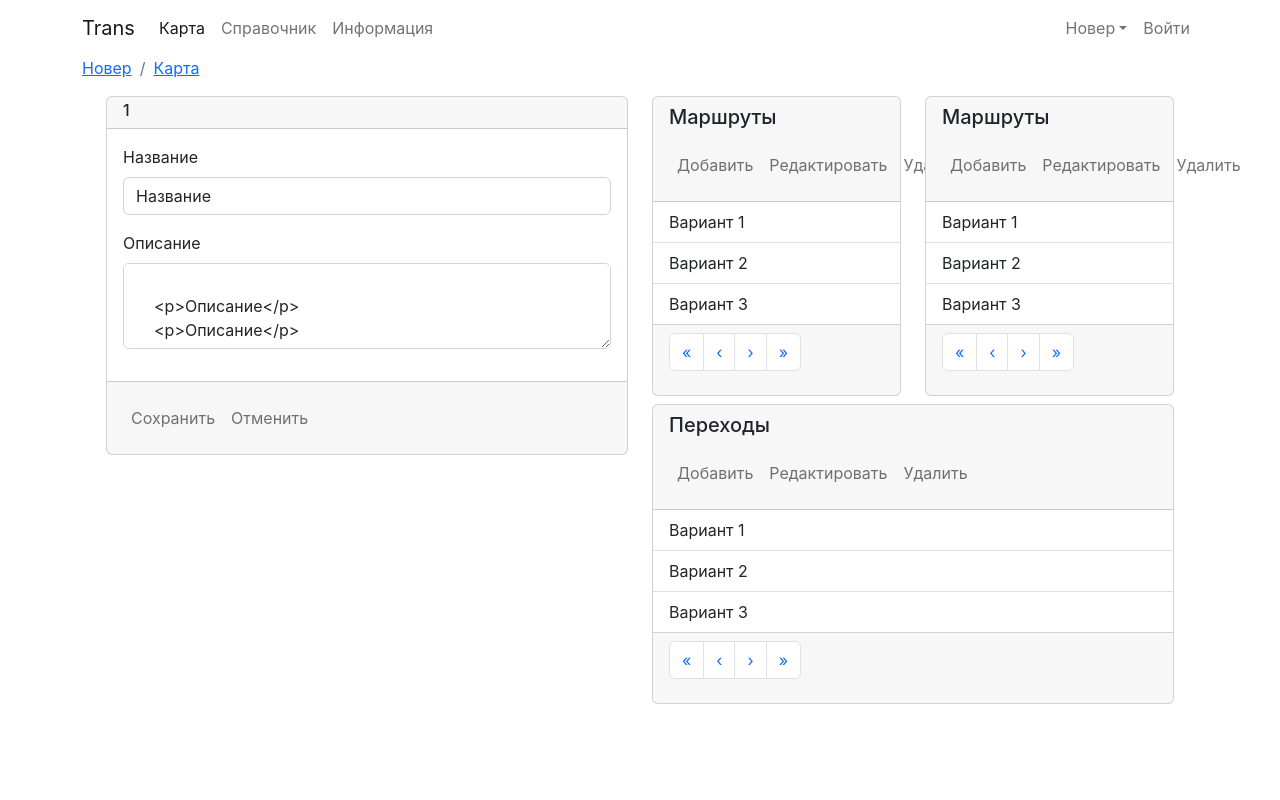
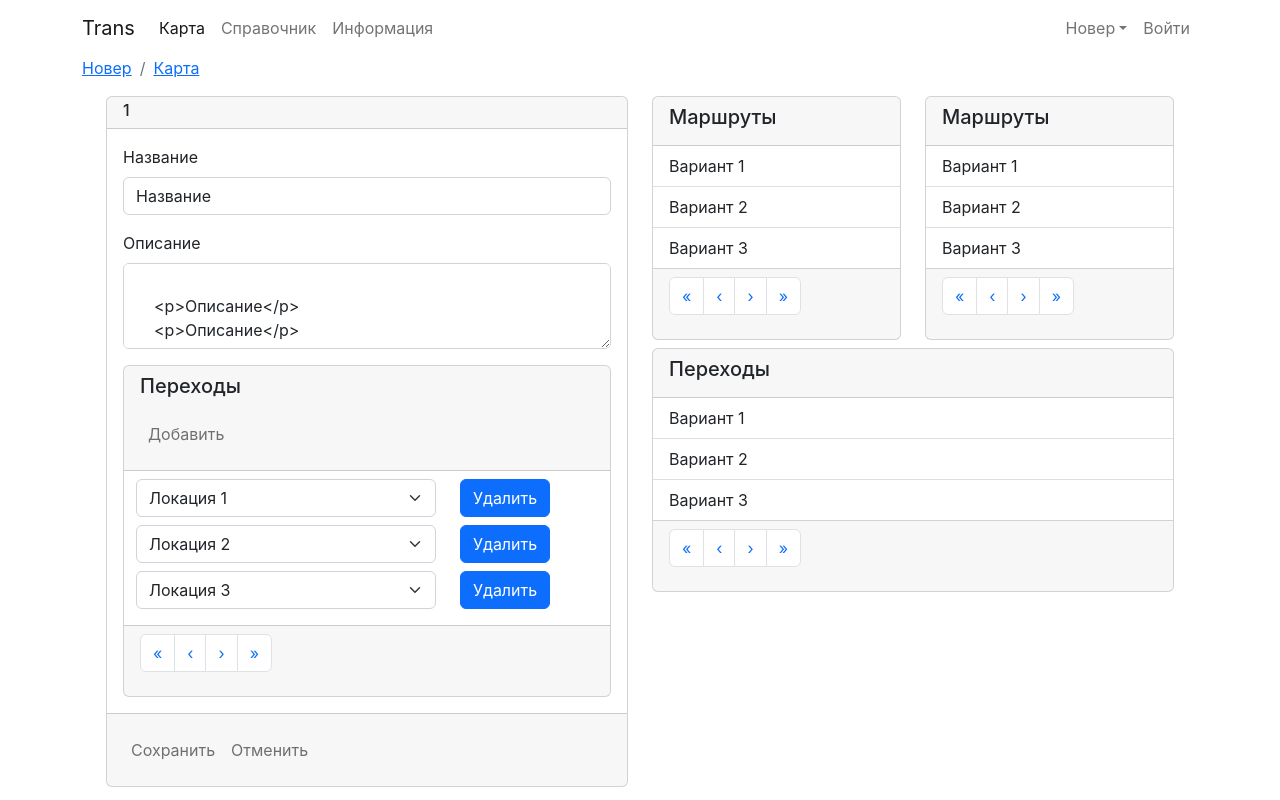
Before and after one commit to d2emon/trans-node, a React (Create React App) app in the folder front/: page /nowhere/map in a window 1280 px wide. Both pictures are taken after a click on the button "Добавить". Built offline with nearby package versions, Linux system fonts and the light colour scheme.

Commit message:
Add editor for connections

```diff
--- a/front/src/components/ConnectionsList.jsx
+++ b/front/src/components/ConnectionsList.jsx
@@ -17,7 +17,7 @@ function ConnectionsList(props) {
     >
       <ListGroup variant="flush">
         { connections && connections.map((item) => (
-          <ListGroup.Item key={item}>{ item }</ListGroup.Item>
+          <ListGroup.Item key={item.id}>{ item.title }</ListGroup.Item>
         )) }
       </ListGroup>
     </DataCard>
@@ -29,7 +29,11 @@ ConnectionsList.defaultProps = {
 };
 
 ConnectionsList.propTypes = {
-  connections: PropTypes.arrayOf(PropTypes.string),
+  connections: PropTypes.arrayOf(PropTypes.shape({
+    id: PropTypes.string,
+    locationId: PropTypes.string,
+    title: PropTypes.string,
+  })),
 };
 
 export default ConnectionsList;
--- a/front/src/components/DataCard.jsx
+++ b/front/src/components/DataCard.jsx
@@ -1,5 +1,5 @@
 /* eslint-disable react/no-danger */
-import React from 'react';
+import React, { useMemo } from 'react';
 import {
   Card, Nav, Navbar,
 } from 'react-bootstrap';
@@ -11,6 +11,9 @@ function DataCard(props) {
     children,
 
     className,
+    hasAddButton,
+    hasDeleteButton,
+    hasEditButton,
     subtitle,
     title,
 
@@ -19,18 +22,29 @@ function DataCard(props) {
     onEditItem,
   } = props;
 
+  const hasButtons = useMemo(
+    () => (hasAddButton || hasEditButton || hasDeleteButton),
+    [
+      hasAddButton,
+      hasDeleteButton,
+      hasEditButton,
+    ],
+  );
+
   return (
     <Card className={className}>
       <Card.Header>
         { subtitle && <Card.Subtitle>{ subtitle }</Card.Subtitle> }
         { title && <Card.Title>{ title }</Card.Title> }
-        <Navbar>
-          <Nav className="me-auto">
-            <Nav.Link onClick={onAddItem}>Добавить</Nav.Link>
-            <Nav.Link onClick={onEditItem}>Редактировать</Nav.Link>
-            <Nav.Link onClick={onDeleteItem}>Удалить</Nav.Link>
-          </Nav>
-        </Navbar>
+        { hasButtons && (
+          <Navbar>
+            <Nav className="me-auto">
+              { hasAddButton && <Nav.Link onClick={onAddItem}>Добавить</Nav.Link> }
+              { hasEditButton && <Nav.Link onClick={onEditItem}>Редактировать</Nav.Link> }
+              { hasDeleteButton && <Nav.Link onClick={onDeleteItem}>Удалить</Nav.Link> }
+            </Nav>
+          </Navbar>
+        ) }
       </Card.Header>
 
       { children }
@@ -45,6 +59,9 @@ function DataCard(props) {
 DataCard.defaultProps = {
   children: null,
   className: null,
+  hasAddButton: false,
+  hasDeleteButton: false,
+  hasEditButton: false,
   subtitle: null,
   title: null,
 
@@ -56,6 +73,9 @@ DataCard.defaultProps = {
 DataCard.propTypes = {
   children: PropTypes.node,
   className: PropTypes.string,
+  hasAddButton: PropTypes.bool,
+  hasDeleteButton: PropTypes.bool,
+  hasEditButton: PropTypes.bool,
   subtitle: PropTypes.string,
   title: PropTypes.string,
 
--- a/front/src/components/Location.jsx
+++ b/front/src/components/Location.jsx
@@ -47,6 +47,11 @@ function Location(props) {
         connections={connections}
         description={description}
         locationId={locationId}
+        locations={[
+          { id: '1', title: 'Локация 1' },
+          { id: '2', title: 'Локация 2' },
+          { id: '3', title: 'Локация 3' },
+        ]}
         title={title}
         onCancel={handleEditCancel}
         onSave={handleEditSave}
@@ -58,6 +63,9 @@ function Location(props) {
     <DataCard
       subtitle={locationId}
       title={title}
+      hasAddButton
+      hasDeleteButton
+      hasEditButton
       onAddItem={handleAddLocation}
       onDeleteItem={handleDeleteLocation}
       onEditItem={handleEditLocation}
@@ -80,7 +88,11 @@ Location.defaultProps = {
 };
 
 Location.propTypes = {
-  connections: PropTypes.arrayOf(PropTypes.string),
+  connections: PropTypes.arrayOf(PropTypes.shape({
+    id: PropTypes.string,
+    locationId: PropTypes.string,
+    title: PropTypes.string,
+  })),
   description: PropTypes.node,
   locationId: PropTypes.string,
   title: PropTypes.string,
--- a/front/src/components/LocationEditor.jsx
+++ b/front/src/components/LocationEditor.jsx
@@ -1,12 +1,15 @@
 import React, { useCallback, useState } from 'react';
 import {
-  Card, Form, Nav, Navbar,
+  Button,
+  Card, Col, Container, Form, Nav, Navbar, Row,
 } from 'react-bootstrap';
 import PropTypes from 'prop-types';
+import DataCard from './DataCard';
 
 function LocationEditor(props) {
   const {
     locationId,
+    locations,
     title,
     description,
     connections,
@@ -16,6 +19,7 @@ function LocationEditor(props) {
 
   const [locationTitle, setLocationTitle] = useState(title);
   const [locationDescription, setLocationDescription] = useState(description);
+  const [locationConnections, setLocationConnections] = useState(connections);
 
   const handleCancel = useCallback(() => {
     if (onCancel) {
@@ -26,19 +30,25 @@ function LocationEditor(props) {
   const handleSave = useCallback(() => {
     console.log({
       id: locationId,
-      connections,
+      connections: locationConnections,
       description: locationDescription,
       title: locationTitle,
     });
     if (onSave) {
       onSave({
         id: locationId,
-        connections,
+        connections: locationConnections,
         description: locationDescription,
         title: locationTitle,
       });
     }
-  }, [onSave, locationId, connections, locationDescription, locationTitle]);
+  }, [
+    locationId,
+    locationConnections,
+    locationDescription,
+    locationTitle,
+    onSave,
+  ]);
 
   const handleChangeDescription = useCallback((e) => {
     setLocationDescription(e.target.value);
@@ -47,6 +57,41 @@ function LocationEditor(props) {
   const handleChangeTitle = useCallback((e) => {
     setLocationTitle(e.target.value);
   }, []);
+
+  const handleAddConnection = useCallback(() => {
+    setLocationConnections([
+      ...locationConnections,
+      {
+        id: `${locationConnections.length + 1}`,
+        locationId: null,
+        title: null,
+      },
+    ]);
+  }, [locationConnections]);
+
+  const handleChangeConnection = useCallback((id) => (e) => {
+    const { value } = e.target;
+    const location = locations.find((item) => (item.id === value));
+
+    const values = locationConnections.map((item) => {
+      if (item.id !== id) {
+        return item;
+      }
+
+      return {
+        id,
+        locationId: location.id,
+        title: location.title,
+      };
+    });
+
+    setLocationConnections(values);
+  }, [locationConnections, locations]);
+
+  const handleDeleteConnection = useCallback((id) => () => {
+    const values = locationConnections.filter((item) => (item.id !== id));
+    setLocationConnections(values);
+  }, [locationConnections, locations]);
 
   return (
     <Card>
@@ -76,6 +121,46 @@ function LocationEditor(props) {
             />
           </Form.Group>
 
+          <DataCard
+            title="Переходы"
+            hasAddButton
+            onAddItem={handleAddConnection}
+          >
+            <Container className="mb-2">
+              { locationConnections.map((connection) => (
+                <Row
+                  key={connection.id}
+                  className="my-2"
+                >
+                  <Col>
+                    <Form.Select
+                      value={connection.locationId}
+                      onChange={handleChangeConnection(connection.id)}
+                    >
+                      <option>Выберите локацию</option>
+                      { locations.map((location) => (
+                        <option
+                          key={location.id}
+                          value={location.id}
+                        >
+                          {location.title}
+                        </option>
+                      ))}
+                    </Form.Select>
+                  </Col>
+                  <Col md={4}>
+                    <Button
+                      variant="primary"
+                      onClick={handleDeleteConnection(connection.id)}
+                    >
+                      Удалить
+                    </Button>
+                  </Col>
+                </Row>
+              ))}
+            </Container>
+          </DataCard>
+
         </Form>
       </Card.Body>
 
@@ -95,15 +180,24 @@ LocationEditor.defaultProps = {
   connections: null,
   description: null,
   locationId: null,
+  locations: [],
   title: null,
   onCancel: null,
   onSave: null,
 };
 
 LocationEditor.propTypes = {
-  connections: PropTypes.arrayOf(PropTypes.string),
+  connections: PropTypes.arrayOf(PropTypes.shape({
+    id: PropTypes.string,
+    locationId: PropTypes.string,
+    title: PropTypes.string,
+  })),
   description: PropTypes.node,
   locationId: PropTypes.string,
+  locations: PropTypes.arrayOf(PropTypes.shape({
+    id: PropTypes.string,
+    title: PropTypes.string,
+  })),
   title: PropTypes.string,
   onCancel: PropTypes.func,
   onSave: PropTypes.func,
--- a/front/src/pages/city/MapPage.jsx
+++ b/front/src/pages/city/MapPage.jsx
@@ -102,9 +102,9 @@ function MapPage() {
             <Col>
               <ConnectionsList
                 connections={[
-                  'Вариант 1',
-                  'Вариант 2',
-                  'Вариант 3',
+                  { id: '1', locationId: '1', title: 'Вариант 1' },
+                  { id: '2', locationId: '2', title: 'Вариант 2' },
+                  { id: '3', locationId: '3', title: 'Вариант 3' },
                 ]}
               />
             </Col>
--- a/front/src/services/cityAPI/data/nowhere/locations.js
+++ b/front/src/services/cityAPI/data/nowhere/locations.js
@@ -7,9 +7,9 @@ const LOCATIONS = [
     <p>Описание</p>
     `,
     connections: [
-      'Вариант 1',
-      'Вариант 2',
-      'Вариант 3',
+      { id: '1', locationId: '1', title: 'Вариант 1' },
+      { id: '2', locationId: '2', title: 'Вариант 2' },
+      { id: '3', locationId: '3', title: 'Вариант 3' },
     ],
   },
 ];
```
